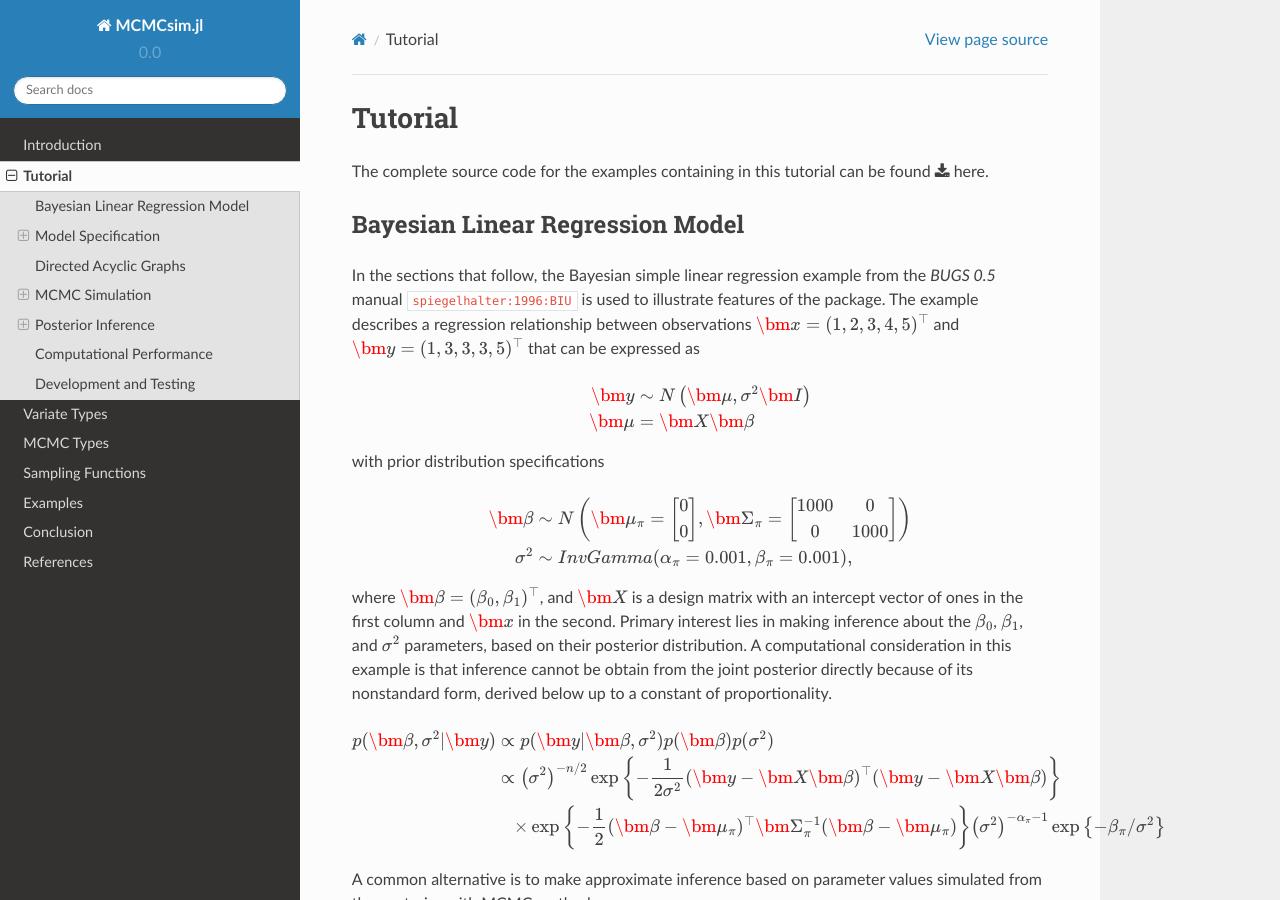
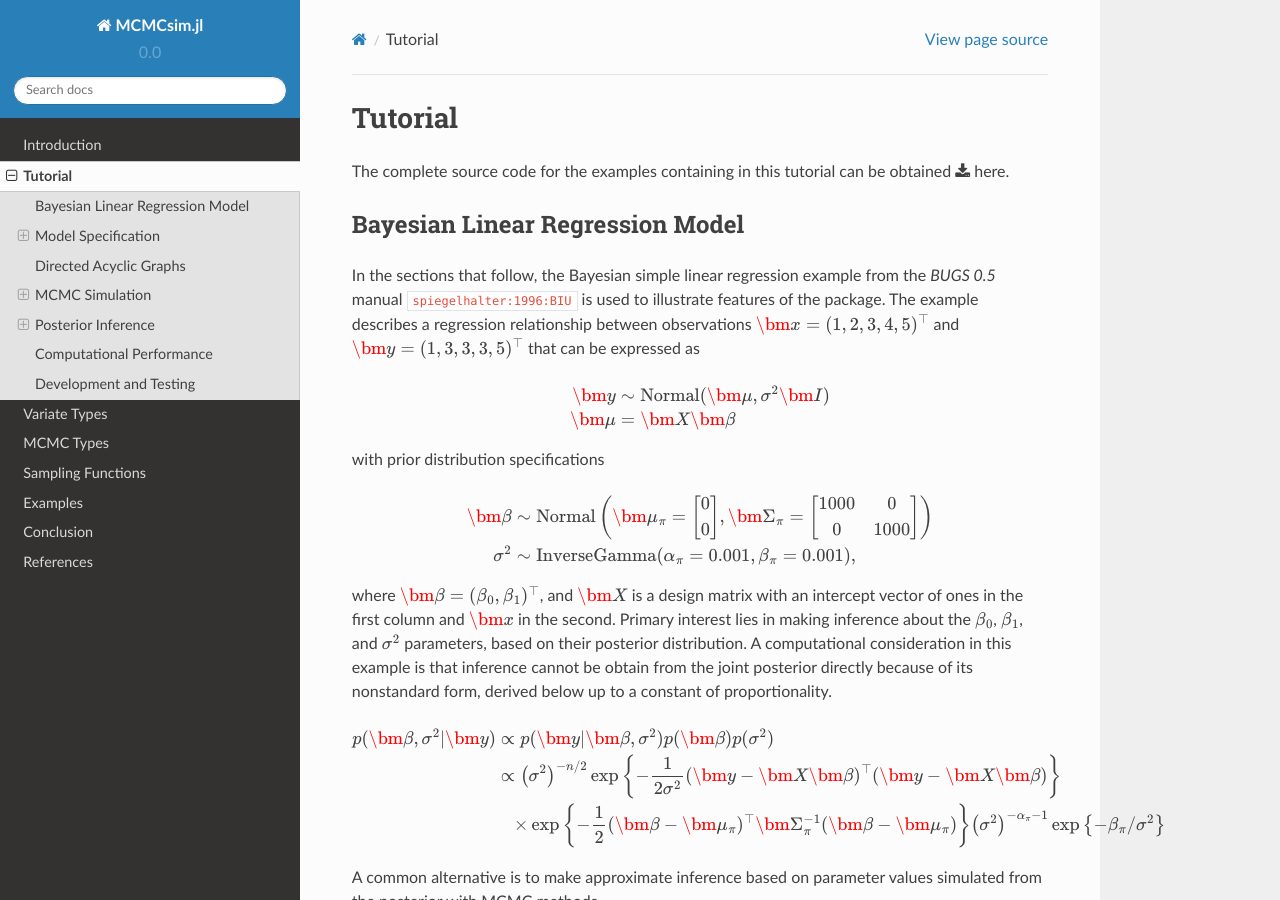
Before and after one commit to brian-j-smith/Mamba.jl, a Sphinx documentation site: the page built from doc/tutorial.rst, in a window 1280 px wide and 900 px high. Built offline with Sphinx 7.4.7 and the Read the Docs theme 2.0.0, drawn with Linux system fonts in a browser that asks for light colours; formulas are drawn with MathJax 3; cross-references to code outside the pages are shown as plain code; some of the changed text lies outside the part shown.

```diff
--- a/doc/conclusion.rst
+++ b/doc/conclusion.rst
@@ -1,9 +1,9 @@
 Conclusion
 ----------
 
-`MCMCsim` provides a range of tools for the implementation of MCMC simulators in **julia**.  Tools include: 1) a modelling language, 2) sampling functions, 3) a sampling engine and API, and 4) convergence diagnostics and statistical summaries.  The supplied sampling functions ``amm!``, ``amwg!``, ``nuts!``, ``slice!``, and ``slicewg!`` can be used alone, as illustrated in their documentation, or with other the package's simulation engine.  The engine applied to models defined in terms of the ``MCMCDependent``, ``MCMCModel``, and ``MCMCSampler`` types standardizes and automates the generation of initial values, specification of distributions, iteration of Gibbs steps, updating of parameters, and running of MCMC chains.  Automatic calculation of unnormalized full conditions allows MCMC simulators to be implemented by simply stating relationships between data, parameters, and statistical distributions, similar to the 'BUGS' clones and Stan program.  Futhermore, the `MCMCsim` tools are designed to be modular so that they can be combined, extended, and used in ways that best meet users' needs.
+`MCMCsim` provides a range of tools for the implementation of MCMC simulators in **julia**.  Tools include: 1) a modelling language, 2) sampling functions, 3) a sampling engine and API, and 4) convergence diagnostics and statistical summaries.  The supplied sampling functions ``amm!``, ``amwg!``, ``nuts!``, ``slice!``, and ``slicewg!`` can be used alone, as illustrated in their documentation, or with other the package's simulation engine.  The engine, applied to models defined in terms of the ``MCMCDependent``, ``MCMCModel``, and ``MCMCSampler`` types, standardizes and automates the generation of initial values, specification of distributions, iteration of Gibbs steps, updating of parameters, and running of MCMC chains.  Automatic calculation of unnormalized full conditions allows MCMC simulators to be implemented by simply stating relationships between data, parameters, and statistical distributions, similar to the 'BUGS' clones and Stan program.  Futhermore, the `MCMCsim` tools are designed to be modular so that they can be combined, extended, and used in ways that best meet users' needs.
 
-The package can accommodate a wide range of model formulations as well as combinations of user-defined, supplied, and external samplers and distributions. It handles routine implementation tasks, thus allowing users to focus on design issues, and making the package well-suited for
+The package can accommodate a wide range of model formulations as well as combinations of user-defined, supplied, and external samplers and distributions. It handles routine implementation tasks, thus allowing users to focus on design issues and making the package well-suited for
 
 	* developing new Bayesian models,
 	* implementing samplers for classes of models,
--- a/doc/conf.py
+++ b/doc/conf.py
@@ -13,10 +13,9 @@
 # All configuration values have a default; values that are commented out
 # serve to show the default.
 
+import os, sys
 import juliadoc
-import os
 import sphinx_rtd_theme
-import sys
 
 # If extensions (or modules to document with autodoc) are in another directory,
 # add these directories to sys.path here. If the directory is relative to the
@@ -32,11 +31,14 @@ import sys
 # extensions coming with Sphinx (named 'sphinx.ext.*') or your custom
 # ones.
 extensions = [
-    'sphinx.ext.pngmath', 'sphinxcontrib.bibtex', 'juliadoc.julia', 'juliadoc.jlhelp'
+    'sphinx.ext.pngmath',
+	'sphinxcontrib.bibtex',
+	'juliadoc.julia',
+	'juliadoc.jlhelp'
 ]
 
 # Add any paths that contain templates here, relative to this directory.
-templates_path = ['_templates']
+templates_path = []
 
 # The suffix of source filenames.
 source_suffix = '.rst'
@@ -83,7 +85,7 @@ exclude_patterns = ['_build']
 
 # If true, the current module name will be prepended to all description
 # unit titles (such as .. function::).
-#add_module_names = True
+add_module_names = False
 
 # If true, sectionauthor and moduleauthor directives will be shown in the
 # output. They are ignored by default.
@@ -135,7 +137,7 @@ html_theme_path = [sphinx_rtd_theme.get_html_theme_path()]
 # Add any paths that contain custom static files (such as style sheets) here,
 # relative to this directory. They are copied after the builtin static files,
 # so a file named "default.css" will overwrite the builtin "default.css".
-html_static_path = ['_static']
+html_static_path = []
 
 # Add any extra paths that contain custom files (such as robots.txt or
 # .htaccess) here, relative to this directory. These files are copied
@@ -158,7 +160,7 @@ html_static_path = ['_static']
 #html_additional_pages = {}
 
 # If false, no module index is generated.
-#html_domain_indices = True
+html_domain_indices = False
 
 # If false, no index is generated.
 #html_use_index = True
@@ -226,7 +228,7 @@ latex_documents = [
 #latex_appendices = []
 
 # If false, no module index is generated.
-#latex_domain_indices = True
+latex_domain_indices = False
 
 
 # -- Options for manual page output ---------------------------------------
@@ -249,7 +251,7 @@ man_pages = [
 #  dir menu entry, description, category)
 texinfo_documents = [
   ('index', 'MCMCsimjl', 'MCMCsim.jl Documentation',
-   'Brian J Smith', 'MCMCsimjl', 'One line description of project.',
+   'Brian J Smith', 'MCMCsimjl', 'Markov chain Monte Carlo simulation toolkit for julia.',
    'Miscellaneous'),
 ]
 
--- a/doc/mcmc/dependent.rst
+++ b/doc/mcmc/dependent.rst
@@ -254,7 +254,11 @@ Methods
 
 .. function:: link(s::MCMCStochastic, x)
 
-	Apply a link transformation to map values in a constrained distributional support to an unconstrained space.
+	Apply a link transformation to map values in a constrained distributional support to an unconstrained space.  Supports for continuous, univariate distributions are transformed as follows:
+
+		* Lower and upper bounded: scaled and shifted to the unit interval and logit-transformed.
+		* Lower bounded: shifted to zero and log-transformed.
+		* Upper bounded: scaled by -1, shifted to zero, and log-transformed.
 
 	**Arguments**
 
--- a/doc/tutorial.rst
+++ b/doc/tutorial.rst
@@ -6,7 +6,7 @@
 Tutorial
 ========
 
-The complete source code for the examples containing in this tutorial can be found :download:`here <tutorial/line.jl>`.
+The complete source code for the examples containing in this tutorial can be obtained :download:`here <tutorial/line.jl>`.
 
 Bayesian Linear Regression Model
 --------------------------------
@@ -15,14 +15,14 @@ In the sections that follow, the Bayesian simple linear regression example from
 
 .. math::
 
-	\bm{y} &\sim N\left(\bm{\mu}, \sigma^2 \bm{I}\right) \\
+	\bm{y} &\sim \text{Normal}(\bm{\mu}, \sigma^2 \bm{I}) \\
 	\bm{\mu} &= \bm{X} \bm{\beta}
 
 with prior distribution specifications
 
 .. math::
 
-    \bm{\beta} &\sim N\left(
+    \bm{\beta} &\sim \text{Normal}\left(
       \bm{\mu}_\pi =
       \begin{bmatrix}
         0 \\
@@ -34,7 +34,7 @@ with prior distribution specifications
         0 & 1000 \\
       \end{bmatrix}
     \right) \\
-    \sigma^2 &\sim InvGamma(\alpha_\pi = 0.001, \beta_\pi = 0.001),
+    \sigma^2 &\sim \text{InverseGamma}(\alpha_\pi = 0.001, \beta_\pi = 0.001),
 
 where :math:`\bm{\beta} = (\beta_0, \beta_1)^\top`, and :math:`\bm{X}` is a design matrix with an intercept vector of ones in the first column and :math:`\bm{x}` in the second.  Primary interest lies in making inference about the :math:`\beta_0`, :math:`\beta_1`, and :math:`\sigma^2` parameters, based on their posterior distribution.  A computational consideration in this example is that inference cannot be obtain from the joint posterior directly because of its nonstandard form, derived below up to a constant of proportionality.
 
```
Also changed, not shown: other parts of doc/conclusion.rst (+1 -1 lines), other parts of doc/tutorial.rst (+8 -8 lines), doc/index.rst (+12 -2 lines), doc/intro.rst (+1 -1 lines), doc/xrefs.bib (+5 -5 lines), 2 other files.
